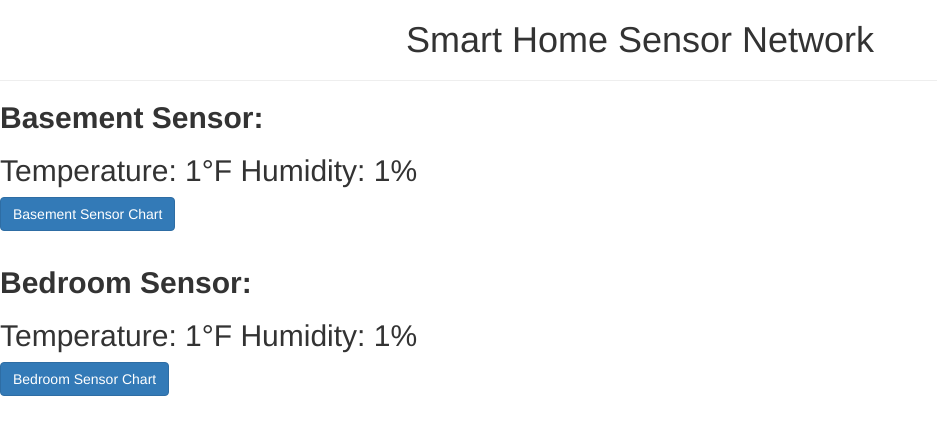
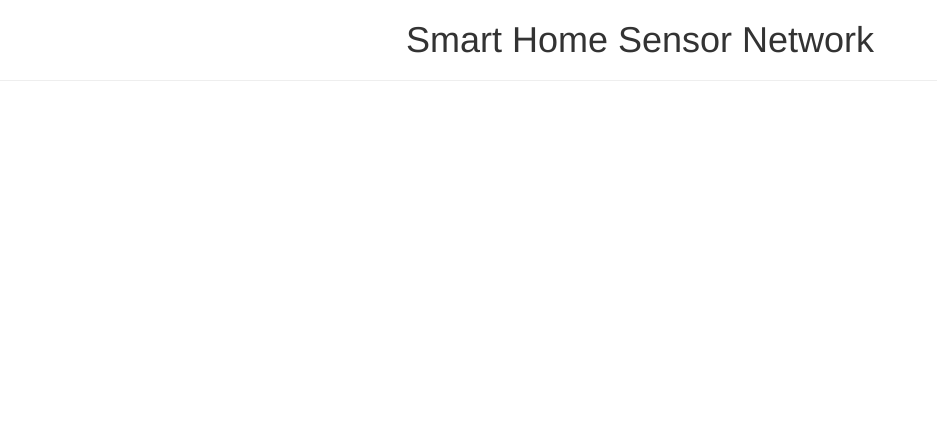
Before and after one commit to bthompson7/pi-sensor, a Flask app: page / in a window 1280 px wide. Shown: the top 435 px of the page, without its empty margins (0-937 px from the left). Run offline with Flask 2, Linux system fonts and the light colour scheme; tables that the repository leaves empty hold one stand-in row (values such as "Sample post"); parts of the project's set-up code (start-up, migrations or seed data) failed here and were passed over; some libraries are stand-ins or nearby versions.

Commit message:
only display sensors if they have recent data

```diff
--- a/server.py
+++ b/server.py
@@ -122,7 +122,7 @@ def updateSumpLevel():
 @app.route("/getTemp1", methods=['GET'])
 def getTemp1():
 	try:
-		select1 = "select temp,humd from tempdata2 order by id desc limit 1"
+		select1 = "select temp,humd,date from tempdata2 order by id desc limit 1"
 		tempData1 = query_db(select1)
 
 	except Exception as e:
@@ -134,7 +134,7 @@ def getTemp1():
 @app.route("/getTemp2", methods=['GET'])
 def getTemp2():
 	try:
-		select2 = "select temp,humd from tempdata3 order by id desc limit 1"
+		select2 = "select temp,humd,date from tempdata3 order by id desc limit 1"
 		tempData2 = query_db(select2)
 
 	except Exception as e:
--- a/static/main.js
+++ b/static/main.js
@@ -10,8 +10,25 @@ document.getElementById("temp-sensor-2").innerHTML = "Loading...";
       var tempData1 = JSON.parse(http.response);
       var tempValue = tempData1[0][0];
       var humidValue = tempData1[0][1];
-      var stringToDisplay = "Temperature: " + tempValue + "&#176;F   " + " Humidity: " + humidValue + "%";
-      document.getElementById("temp-sensor-1").innerHTML = stringToDisplay;
+      var date = tempData1[0][2];
+
+      var sensorInfoElement = document.getElementsByClassName("sensor-info-1")[0];
+
+
+ 	   if(!date.includes(getCurrentDate())){
+	    console.log("data is more than a day old");
+	    sensorInfoElement.hidden = true;
+    	   }else{
+              console.log("data is up to date");
+
+              if(sensorInfoElement.hidden){
+		sensorInfoElement.hidden = false;
+               }
+     	      var stringToDisplay = "Temperature: " + tempValue + "&#176;F   " + " Humidity: " + humidValue + "%";
+      	      document.getElementById("temp-sensor-1").innerHTML = stringToDisplay;
+       	   }
+
+
     }else if(this.readyState == 4  && this.status != 200){
 
 	console.log("error = " + http.response);
@@ -32,8 +49,24 @@ document.getElementById("temp-sensor-2").innerHTML = "Loading...";
       var tempData2 = JSON.parse(http2.response)
       var tempValue = tempData2[0][0];
       var humidValue = tempData2[0][1];
-      var stringToDisplay = "Temperature: " + tempValue + "&#176;F   " + " Humidity: " + humidValue + "%";
-      document.getElementById("temp-sensor-2").innerHTML = stringToDisplay;
+      var date = tempData2[0][2];
+
+        var sensorInfoElement = document.getElementsByClassName("sensor-info-2")[0];
+
+           if(!date.includes(getCurrentDate())){
+            console.log("data is more than a day old");
+            sensorInfoElement.hidden = true;
+           }else{
+              console.log("data is up to date");
+
+              if(sensorInfoElement.hidden){
+                sensorInfoElement.hidden = false;
+               }
+              var stringToDisplay = "Temperature: " + tempValue + "&#176;F   " + " Humidity: " + humidValue + "%";
+              document.getElementById("temp-sensor-2").innerHTML = stringToDisplay;
+           }
+
+
     }else if(this.readyState == 4 && this.status != 200){
 	console.log("error = " + http2.response);
 	var error = JSON.parse(http2.response);
@@ -50,6 +83,20 @@ document.getElementById("temp-sensor-2").innerHTML = "Loading...";
 
 }
 
+
+function getCurrentDate(){
+
+var d = new Date();
+
+var year = d.getFullYear();
+var month = d.getMonth() + 1;
+var dayOfMonth = d.getDate();
+
+return year + "-" + month + "-" + dayOfMonth;
+
+
+}
+
 getTempData();
 
 setInterval(function(){
--- a/templates/data.html
+++ b/templates/data.html
@@ -15,13 +15,13 @@
 </div>
 <hr>
 
-<div class="sensor-info">
+<div class="sensor-info-1">
 <h2 class="sensor-location">Basement Sensor: </h2>
 <h2 id="temp-sensor-1"></h2>
 <a class="btn btn-primary" href="/temp1Chart"  target="_blank" role="button">Basement Sensor Chart</a>
 </div>
 
-<div class="sensor-info">
+<div class="sensor-info-2">
 <h2 class="sensor-location">Bedroom Sensor: </h2>
 <h2 id="temp-sensor-2"></h2>
 <a class="btn btn-primary" href="/temp2Chart" target="_blank" role="button">Bedroom Sensor Chart</a>
```
